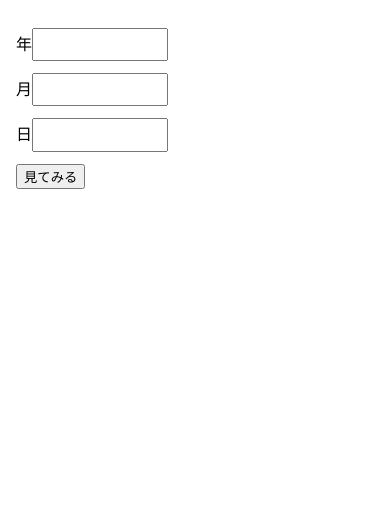
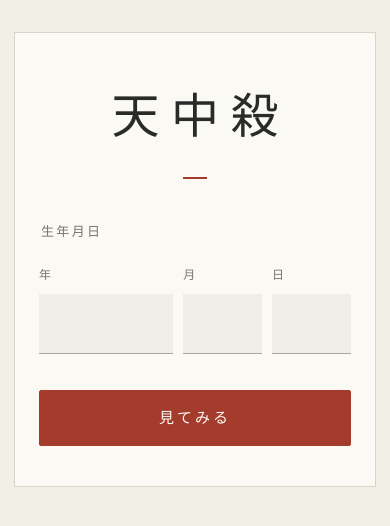
Before and after one commit to null-n11o/your-destiny, a website built with Vite: page index.html in a window 390 px wide. Built offline with nearby package versions, Linux system fonts and the light colour scheme.

Commit message:
[quick] スマホ向けの入力画面と結果画面をデザインする

```diff
--- a/src/style.css
+++ b/src/style.css
@@ -1,18 +1,78 @@
-body {
-  margin: 0;
-  font: 16px/1.7 sans-serif;
+:root {
+  font-family: -apple-system, BlinkMacSystemFont, "Hiragino Kaku Gothic ProN", "Yu Gothic", sans-serif;
+  color: #292b29;
+  background: #f2efe7;
+  font-synthesis: none;
+  text-rendering: optimizeLegibility;
+  -webkit-font-smoothing: antialiased;
+  --paper: #fbf9f3;
+  --ink: #292b29;
+  --muted: #77766d;
+  --line: #d8d4c8;
+  --accent: #a33c2d;
+  --serif: "Hiragino Mincho ProN", "Yu Mincho", "Noto Serif JP", serif;
 }
+* { box-sizing: border-box; }
+body { margin: 0; font-size: 16px; line-height: 1.9; }
+button, input { font: inherit; }
+button { cursor: pointer; -webkit-tap-highlight-color: transparent; }
+button:focus-visible, input:focus-visible { outline: 2px solid var(--accent); outline-offset: 5px; }
+#app { min-height: 100svh; padding: clamp(20px, 5vw, 64px) 20px; }
 main {
-  max-width: 32rem;
+  position: relative;
+  width: 100%;
+  max-width: 620px;
   margin: 0 auto;
-  padding: 1rem;
+  padding: clamp(24px, 6vw, 56px);
+  background: var(--paper);
+  border: 1px solid var(--line);
   overflow-x: hidden;
 }
-label, button {
-  display: block;
-  margin: 0.75rem 0;
+h1, h2, p { margin: 0; }
+h1 { font-family: var(--serif); font-weight: 500; }
+.entry { margin-top: clamp(0px, 6vh, 72px); padding-top: 64px; padding-bottom: 56px; }
+.entry-header { padding-bottom: 52px; text-align: center; }
+.entry-header h1 { font-size: clamp(48px, 9vw, 72px); letter-spacing: .24em; text-indent: .24em; line-height: 1.5; }
+.entry-header::after { content: ""; display: block; width: 24px; height: 2px; background: var(--accent); margin: 24px auto 0; }
+fieldset { padding: 0; margin: 0; border: 0; min-width: 0; }
+legend { display: block; width: 100%; margin-bottom: 20px; font-size: 13px; color: var(--muted); letter-spacing: .18em; }
+.date-fields { display: grid; grid-template-columns: 1.7fr 1fr 1fr; gap: 16px; }
+label { display: flex; flex-direction: column; min-width: 0; gap: 8px; color: var(--muted); font-size: 12px; letter-spacing: .12em; }
+input { width: 100%; min-width: 0; height: 64px; padding: 8px 10px; border: 0; border-bottom: 1px solid #aaa79c; border-radius: 0; background: #efede5; color: var(--ink); text-align: center; font-size: 25px; font-variant-numeric: tabular-nums; transition: background .18s, border-color .18s; }
+input:hover { background: #e9e6dc; }
+input:focus { background: #fffdf8; border-bottom-color: var(--accent); }
+button[type="submit"] { display: block; width: 100%; min-height: 56px; margin-top: 36px; padding: 12px 20px; border: 1px solid var(--accent); border-radius: 2px; background: var(--accent); color: #fffaf4; font-size: 15px; letter-spacing: .2em; transition: background .18s, transform .18s; }
+button[type="submit"]:hover { background: #872f23; }
+button[type="submit"]:active { transform: translateY(1px); }
+[role="alert"] { margin-top: 16px; color: #983627; font-size: 13px; line-height: 1.7; }
+[role="alert"]:empty { display: none; }
+.result { padding-top: 48px; padding-bottom: 32px; }
+.result-intro { padding-bottom: 36px; }
+.result-intro h1 { margin-bottom: 24px; font-size: clamp(30px, 6.2vw, 42px); letter-spacing: .1em; line-height: 1.65; color: var(--accent); outline: none; }
+[data-part="lead"] { font-family: var(--serif); font-size: clamp(21px, 4.6vw, 27px); line-height: 1.85; font-weight: 500; }
+.result > section + section { padding: 28px 0; border-top: 1px solid var(--line); }
+h2 { margin-bottom: 16px; font-size: 12px; font-weight: 500; color: var(--muted); letter-spacing: .13em; line-height: 1.8; }
+ul { list-style: none; margin: 0; padding: 0; }
+[data-part="distance"] li { padding: 4px 0; font-size: 15px; line-height: 1.95; }
+[data-part="distance"] li:nth-child(2) { margin-bottom: 14px; }
+[data-part="distance"] li:nth-child(n+3) { padding-left: 14px; border-left: 2px solid var(--accent); }
+[data-part="scene"] { font-size: 16px; line-height: 2; }
+.result > .result-question { margin: 0 calc(-1 * clamp(24px, 6vw, 56px)); padding: 28px clamp(24px, 6vw, 56px); background: #ebe8dc; border-bottom: 1px solid var(--line); }
+.result-question h2 { color: #6e6d60; }
+[data-part="question"] { font-family: var(--serif); font-size: clamp(22px, 4.5vw, 28px); line-height: 1.85; }
+.result > .result-people { border-top: 0; padding-bottom: 30px; }
+[data-part="people"] { display: flex; flex-wrap: wrap; gap: 6px 22px; }
+[data-part="people"] li { font-size: 15px; }
+#reset { display: block; width: 100%; min-height: 52px; padding: 10px 16px; border: 1px solid #b9b5aa; border-radius: 2px; color: var(--ink); background: transparent; font-size: 14px; letter-spacing: .12em; transition: background .18s; }
+#reset:hover { background: #eeebe2; }
+@media (max-width: 420px) {
+  #app { padding: 16px 14px; }
+  .entry { padding-top: 48px; padding-bottom: 40px; margin-top: 16px; }
+  .entry-header { padding-bottom: 40px; }
+  .date-fields { gap: 10px; }
+  input { height: 60px; font-size: 23px; }
+  .result { padding-top: 32px; }
 }
-input {
-  font: inherit;
-  width: 8rem;
+@media (prefers-reduced-motion: reduce) {
+  *, *::before, *::after { transition: none !important; scroll-behavior: auto !important; }
 }
--- a/src/ui/app.ts
+++ b/src/ui/app.ts
@@ -11,8 +11,23 @@ export function mount(root: HTMLElement): void {
 
 function showForm(main: HTMLElement): void {
   main.replaceChildren();
+  main.className = "entry";
+  const header = document.createElement("header");
+  header.className = "entry-header";
+  const title = document.createElement("h1");
+  title.textContent = "天中殺";
+  header.append(title);
   const form = document.createElement("form");
-  form.append(labeled("年", "year"), labeled("月", "month"), labeled("日", "day"));
+  form.setAttribute("aria-label", "生年月日");
+  form.autocomplete = "off";
+  const fields = document.createElement("fieldset");
+  const legend = document.createElement("legend");
+  legend.textContent = "生年月日";
+  const row = document.createElement("div");
+  row.className = "date-fields";
+  row.append(labeled("年", "year"), labeled("月", "month"), labeled("日", "day"));
+  fields.append(legend, row);
+  form.append(fields);
   const button = document.createElement("button");
   button.type = "submit";
   button.textContent = "見てみる";
@@ -35,12 +50,13 @@ function showForm(main: HTMLElement): void {
     }
     showResult(main, parsed);
   });
-  main.append(form);
+  main.append(header, form);
 }
 
 function showResult(main: HTMLElement, ymd: { year: number; month: number; day: number }): void {
   const copy = copyFor(pillarFromYmd(ymd).kind);
   main.replaceChildren();
+  main.className = "result";
   const title = document.createElement("h1");
   title.textContent = copy.title;
   title.tabIndex = -1;
@@ -67,7 +83,17 @@ function showResult(main: HTMLElement, ymd: { year: number; month: number; day:
     showForm(main);
     main.querySelector<HTMLInputElement>('input[name="year"]')?.focus();
   });
-  main.append(title, lead, distance, paragraph("scene", copy.scene), paragraph("question", copy.question), people, reset);
+  const intro = document.createElement("section");
+  intro.className = "result-intro";
+  intro.append(title, lead);
+  main.append(
+    intro,
+    section("distance", "人との距離", distance),
+    section("scene", "今夜の場面", paragraph("scene", copy.scene)),
+    section("question", "隣への問い", paragraph("question", copy.question)),
+    section("people", "同じ天中殺の芸能人", people),
+    reset,
+  );
   title.focus();
 }
 
@@ -92,3 +118,14 @@ function paragraph(part: string, text: string): HTMLParagraphElement {
   node.textContent = text;
   return node;
 }
+
+function section(name: string, label: string, content: HTMLElement): HTMLElement {
+  const block = document.createElement("section");
+  block.className = `result-${name}`;
+  const heading = document.createElement("h2");
+  heading.id = `heading-${name}`;
+  heading.textContent = label;
+  block.setAttribute("aria-labelledby", heading.id);
+  block.append(heading, content);
+  return block;
+}
```
Also changed, not shown: docs/superpowers/specs/2026-10-16-your-destiny-design.md (+12 -0 lines), src/ui/app.test.ts (+17 -0 lines).
